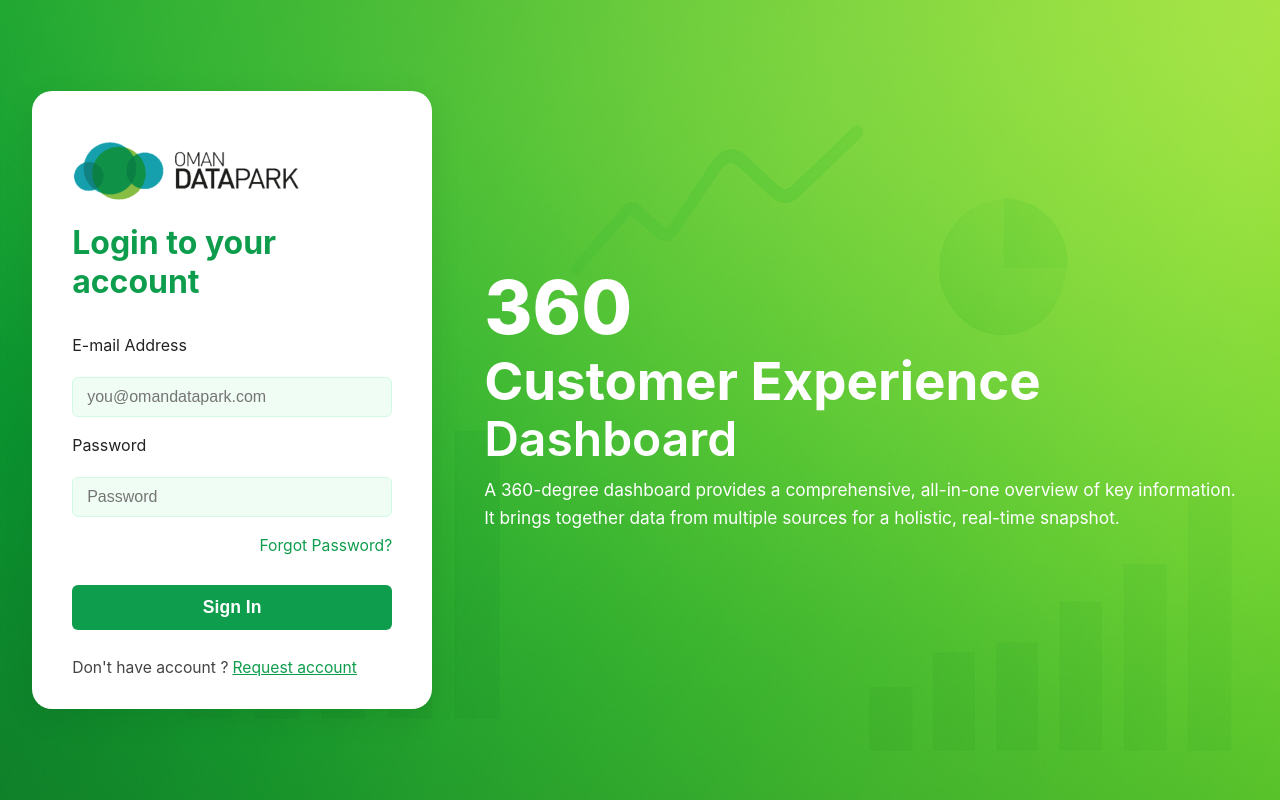
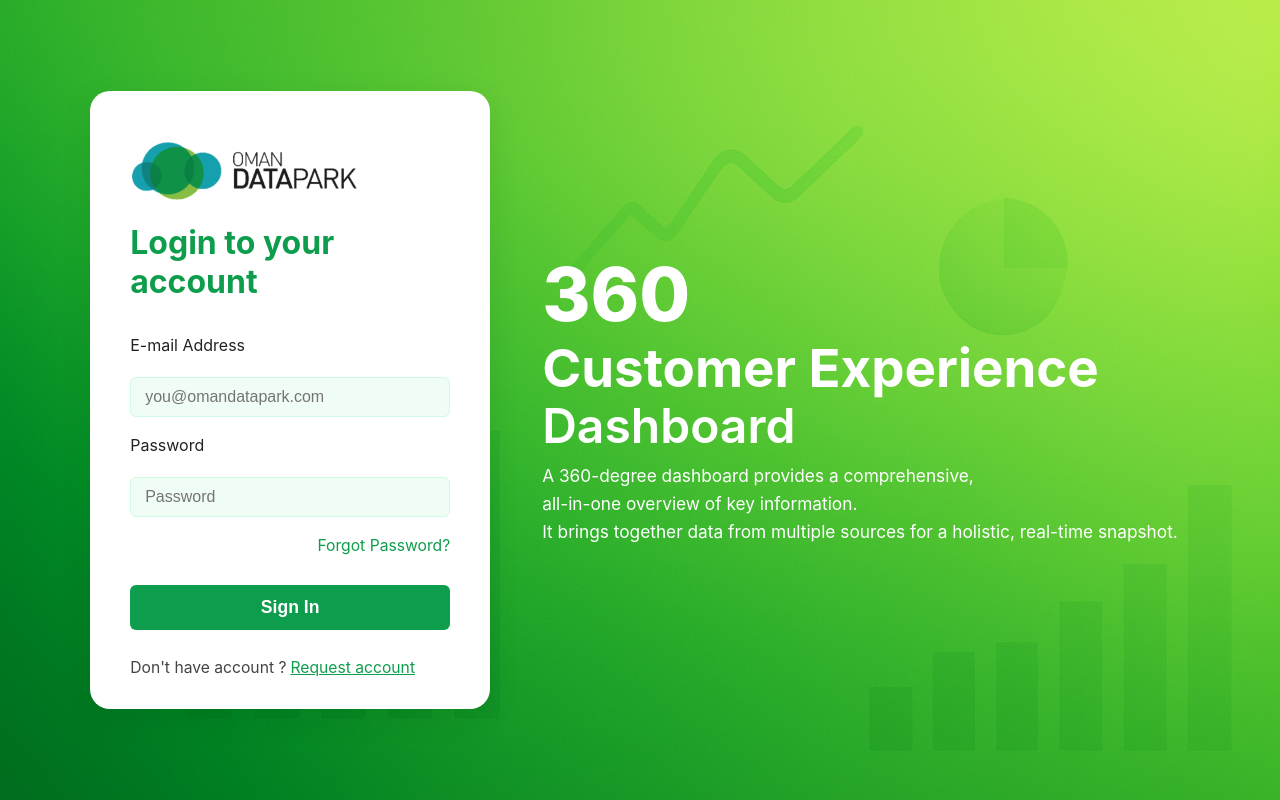
Before and after one commit to Hajeer51/ODP---CUSTOMER-EXP, a React (Create React App) app: page /journeymap in a window 1280 px wide. Built offline with nearby package versions, Linux system fonts and the light colour scheme.

Commit message:
initial commit

```diff
--- a/src/pages/LoginPage.jsx
+++ b/src/pages/LoginPage.jsx
@@ -1,27 +1,131 @@
-import React from 'react';
+import React, { useState, useEffect } from 'react';
 import LoginForm from '../components/LoginForm';
 import styles from '../styles/LoginPage.module.css';
 
 const LoginPage = ({ onForgotPassword, onDashboard }) => {
+  const [formVisible, setFormVisible] = useState(false);
+  const [rightPanelVisible, setRightPanelVisible] = useState(false);
+  const [bgImageVisible, setBgImageVisible] = useState(false);
+
+  useEffect(() => {
+    // 1. Background image fade in
+    setBgImageVisible(true); // Starts immediately
+
+    // 2. Left panel (form) animation
+    const formTimer = setTimeout(() => {
+      setFormVisible(true);
+    }, 200); // Start form animation after 200ms
+
+    // 3. Right panel content animation
+    const rightPanelTimer = setTimeout(() => {
+      setRightPanelVisible(true);
+    }, 700); // Start right panel animation after 700ms (after form starts moving)
+
+    // Cleanup timers
+    return () => {
+      clearTimeout(formTimer);
+      clearTimeout(rightPanelTimer);
+    };
+  }, []); // Run once on component mount
+
   return (
     <div className={styles.loginPage}>
-      <div className={styles.leftPanel}>
+      {/* Left Panel - LoginForm */}
+      <div
+        className={styles.leftPanel}
+        style={{
+          opacity: formVisible ? 1 : 0,
+          transform: `translateX(${formVisible ? '0' : '-50px'})`, // Slide from left
+          transition: 'opacity 0.7s ease-out, transform 0.7s ease-out',
+        }}
+      >
         <LoginForm onForgotPassword={onForgotPassword} onDashboard={onDashboard} />
       </div>
-      <div className={styles.rightPanel}>
+
+      {/* Right Panel - Dashboard Info */}
+      <div
+        className={styles.rightPanel}
+        style={{
+          opacity: rightPanelVisible ? 1 : 0,
+          transform: `translateY(${rightPanelVisible ? '0' : '20px'})`, // Slide up
+          transition: 'opacity 0.8s ease-out, transform 0.8s ease-out',
+        }}
+      >
         <div className={styles.dashboardInfo}>
           <h1 className={styles.dashboardTitle}>
-            <span className={styles.dashboard360}>360</span><br />
-            <span className={styles.dashboardCustomer}>Customer Experience</span><br />
-            <span className={styles.dashboardDashboard}>Dashboard</span>
+            <span
+              className={styles.dashboard360}
+              style={{
+                opacity: rightPanelVisible ? 1 : 0,
+                transform: `translateY(${rightPanelVisible ? '0' : '10px'})`,
+                transition: 'opacity 0.6s ease-out, transform 0.6s ease-out',
+                transitionDelay: '0.2s',
+                display: 'inline-block',
+              }}
+            >360</span><br />
+            <span
+              className={styles.dashboardCustomer}
+              style={{
+                opacity: rightPanelVisible ? 1 : 0,
+                transform: `translateY(${rightPanelVisible ? '0' : '10px'})`,
+                transition: 'opacity 0.6s ease-out, transform 0.6s ease-out',
+                transitionDelay: '0.4s',
+                display: 'inline-block',
+              }}
+            >Customer Experience</span><br />
+            <span
+              className={styles.dashboardDashboard}
+              style={{
+                opacity: rightPanelVisible ? 1 : 0,
+                transform: `translateY(${rightPanelVisible ? '0' : '10px'})`,
+                transition: 'opacity 0.6s ease-out, transform 0.6s ease-out',
+                transitionDelay: '0.6s',
+                display: 'inline-block',
+              }}
+            >Dashboard</span>
           </h1>
           <p className={styles.dashboardDesc}>
-            A 360-degree dashboard provides a comprehensive, all-in-one overview of key information.<br />
-            It brings together data from multiple sources for a holistic, real-time snapshot.
+            <span
+              style={{
+                opacity: rightPanelVisible ? 1 : 0,
+                transform: `translateX(${rightPanelVisible ? '0' : '-50px'})`,
+                transition: 'opacity 0.8s ease-out, transform 0.8s ease-out',
+                transitionDelay: '0.8s',
+                display: 'inline-block',
+              }}
+            >A 360-degree dashboard provides a comprehensive,</span><br />
+            <span
+              style={{
+                opacity: rightPanelVisible ? 1 : 0,
+                transform: `translateX(${rightPanelVisible ? '0' : '-50px'})`,
+                transition: 'opacity 0.8s ease-out, transform 0.8s ease-out',
+                transitionDelay: '1.0s',
+                display: 'inline-block',
+              }}
+            >all-in-one overview of key information.</span><br />
+            <span
+              style={{
+                opacity: rightPanelVisible ? 1 : 0,
+                transform: `translateX(${rightPanelVisible ? '0' : '-50px'})`,
+                transition: 'opacity 0.8s ease-out, transform 0.8s ease-out',
+                transitionDelay: '1.2s',
+                display: 'inline-block',
+              }}
+            >It brings together data from multiple sources for a holistic, real-time snapshot.</span>
           </p>
         </div>
       </div>
-      <img src={require('../assets/background.png')} alt="Background" className={styles.bgImage} />
+
+      {/* Background Image */}
+      <img
+        src={require('../assets/background.png')}
+        alt="Background"
+        className={styles.bgImage}
+        style={{
+          opacity: bgImageVisible ? 1 : 0,
+          transition: 'opacity 1s ease-out',
+        }}
+      />
     </div>
   );
 };
```
